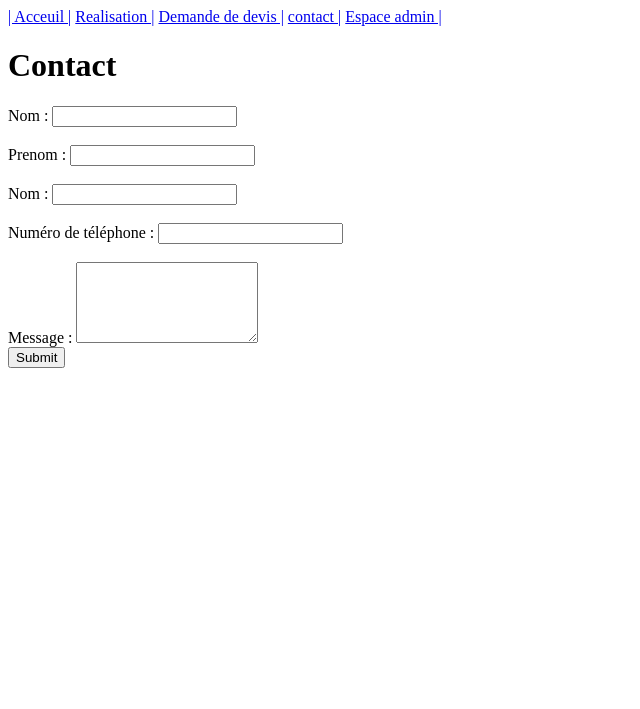
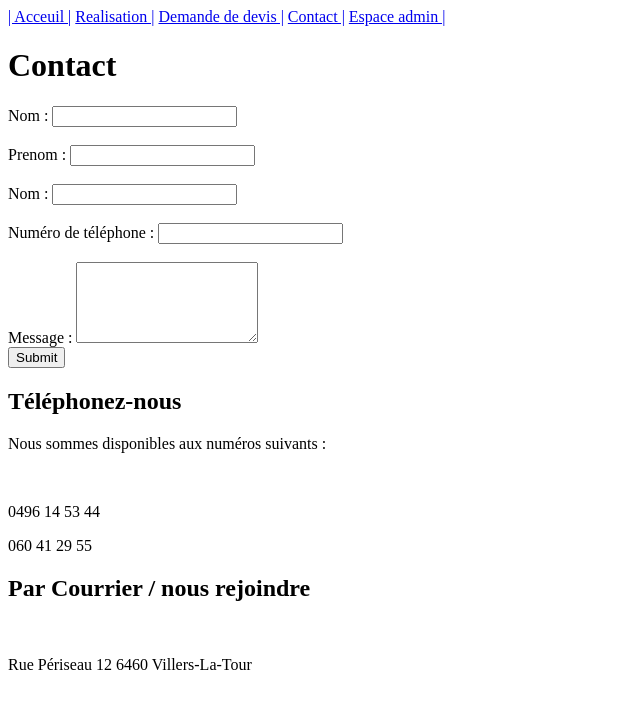
Before and after one commit to manucarenjot/Projet-de-stage, a PHP site: page /index.php?c=contact in a window 1280 px wide. Shown: the top 709 px of the page, without its empty margins (0-640 px from the left). Run offline with PHP 8.4, Linux system fonts and the light colour scheme.

Commit message:
Construction du code html des pages -En cours
  -> redirection de la page admin si l'utilisateur est pas connecté

```diff
--- a/View/form/contact.html.php
+++ b/View/form/contact.html.php
@@ -31,3 +31,16 @@
     </div>
     <input type="submit" name="send" id="send">
 </form>
+
+<div>
+    <h2>Téléphonez-nous</h2>
+    <p>Nous sommes disponibles aux numéros suivants :</p>
+    <br>
+    <p>0496 14 53 44</p>
+    <p>060 41 29 55</p>
+</div>
+<div>
+    <h2>Par Courrier / nous rejoindre</h2>
+    <br>
+    <p>Rue Périseau 12 6460 Villers-La-Tour</p>
+</div>
--- a/View/private/update-profil.html.php
+++ b/View/private/update-profil.html.php
@@ -1,4 +1,4 @@
-<br><a href="?c=espace-admin">ᐊ</a><h2>Modification du profil</h2>
+<br><a href="?c=espace-admin">ᐊ=</a><h2>Modification du profil</h2>
 
 <form method="post" action="">
     <label for="username">Changer de nom d'utilisateur :</label>
--- a/public/index.php
+++ b/public/index.php
@@ -20,7 +20,7 @@ require __DIR__ . '/../require.php';
 <a href="?c=home">| Acceuil |</a>
 <a href="?c=realisations">Realisation |</a>
 <a href="?c=demande-de-devis">Demande de devis |</a>
-<a href="?c=contact">contact |</a>
+<a href="?c=contact">Contact |</a>
 <a href="?c=espace-admin">Espace admin |</a>
 </body>
 </html>
```
